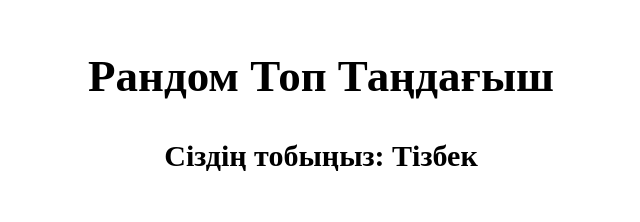
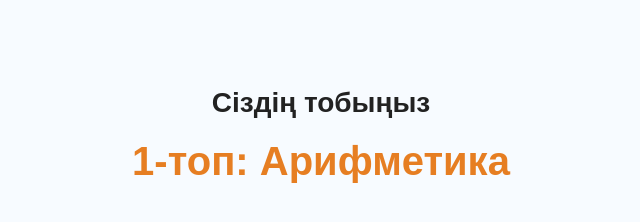
Before and after one commit to Gulzada09/Qr, a plain HTML site: page index.html in a window 1280 px wide. Shown: the whole page, without its empty margins (319-959 px from the left). Drawn offline with Linux system fonts and the light colour scheme.

Commit message:
Update index.html

```diff
--- a/index.html
+++ b/index.html
@@ -1,19 +1,37 @@
 <!DOCTYPE html>
-<html>
+<html lang="kk">
 <head>
-<title>Рандом Топ Таңдау</title>
+  <meta charset="utf-8" />
+  <meta name="viewport" content="width=device-width,initial-scale=1" />
+  <title>Сіздің тобыңыз</title>
+  <style>
+    body{
+      font-family: Arial, sans-serif;
+      text-align:center;
+      padding:60px;
+      background:#f7fbff;
+      color:#222;
+    }
+    h1{ font-size:28px; margin-bottom:20px; }
+    .group{
+      font-size:40px;
+      font-weight:700;
+      color:#e67e22;
+      margin-top:10px;
+    }
+  </style>
 </head>
-<body style="font-size:30px; text-align:center; margin-top:50px;">
+<body>
+  <h1>Сіздің тобыңыз</h1>
+  <div class="group" id="groupName">...</div>
 
-<h2>Рандом Топ Таңдағыш</h2>
-
-<p id="result" style="margin-top:30px; font-weight:bold;"></p>
-
-<script>
-    const groups = ["Арифметика", "Прогрессия", "Тізбек"];
-    const randomIndex = Math.floor(Math.random() * groups.length);
-    document.getElementById("result").innerText = "Сіздің тобыңыз: " + groups[randomIndex];
-</script>
-
+  <script>
+    (function(){
+      const groups = ["1-топ: Арифметика", "2-топ: Прогрессия", "3-топ: Тізбек"];
+      // Бір рет қана рандом таңдау
+      const i = Math.floor(Math.random() * groups.length);
+      document.getElementById('groupName').textContent = groups[i];
+    })();
+  </script>
 </body>
 </html>
```
